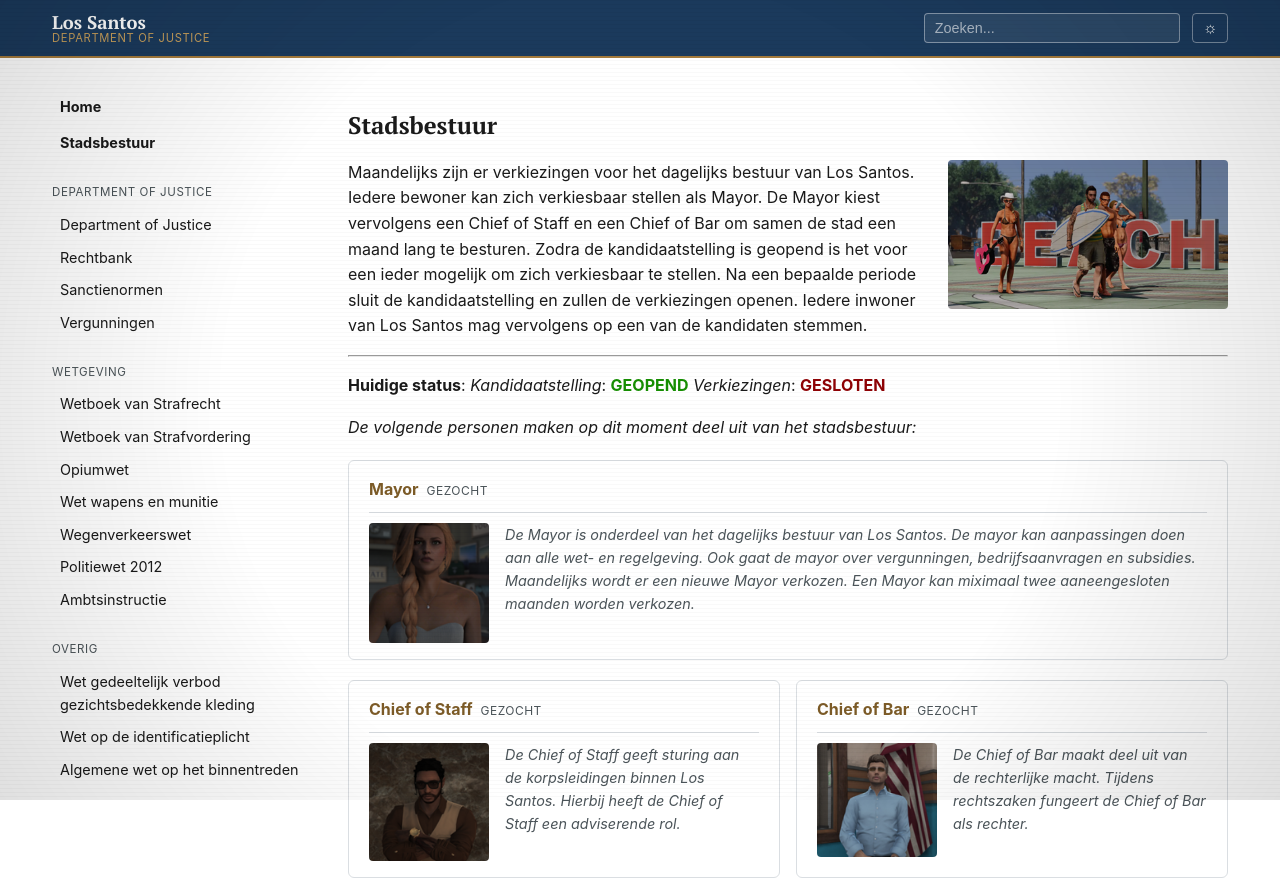
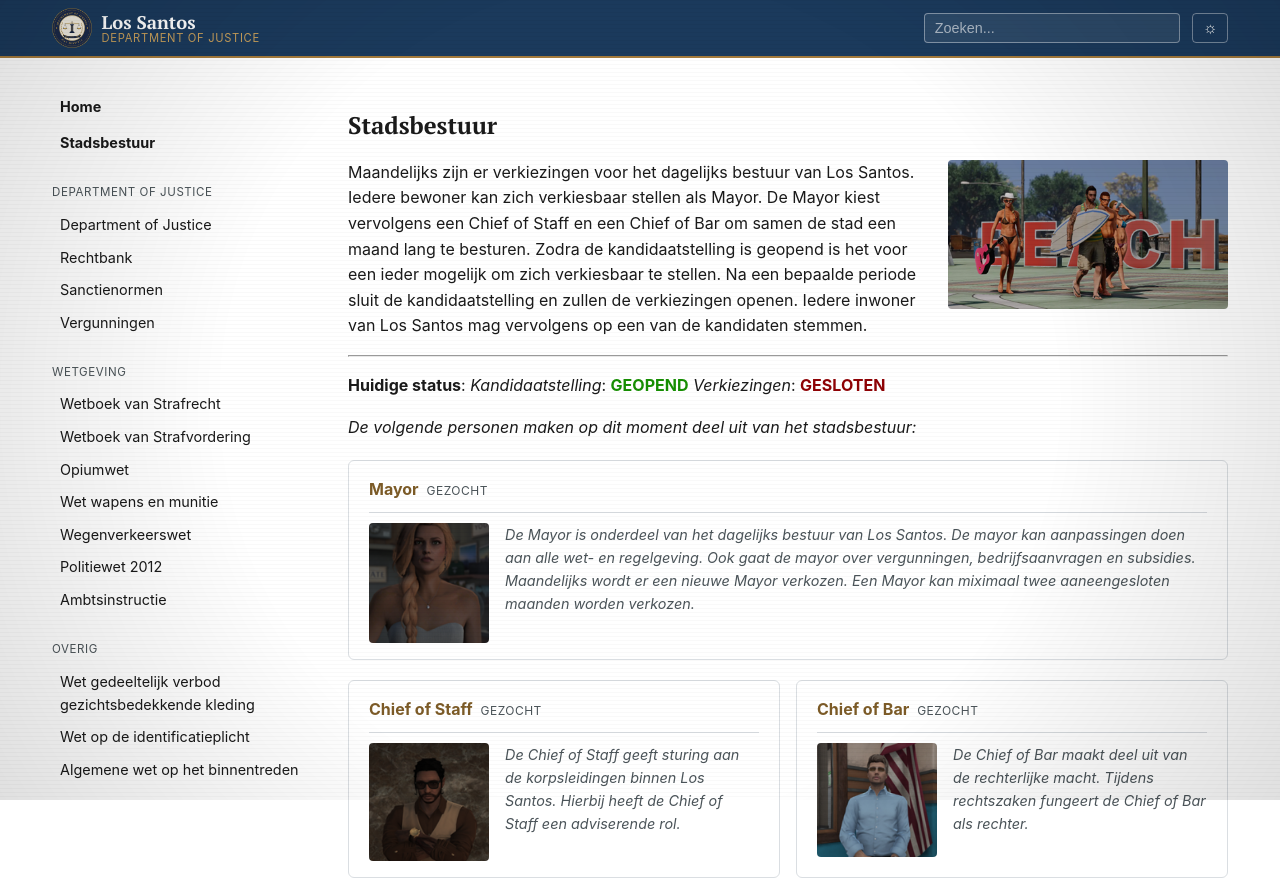
Before and after one commit to NLDenny/wetboek, an Astro site: page /stadsbestuur in a window 1280 px wide. Shown: the top 881 px of the page. Built offline with nearby package versions, Linux system fonts and the light colour scheme; Astro itself is replaced by a stand-in of ours; some packages are replaced by stand-ins of ours.

Commit message:
Vervang DOJ-logo door nieuw zegel en voeg het toe aan de header
Nieuw aangeleverde "Department of Justice"-zegel (navy/goud, Los
Santos - 1901, Fiat Justitia) vervangt de oude foto op de DOJ-pagina
en verschijnt nu ook als klein icoon naast de sitenaam in de header.

Co-Authored-By: Claude Sonnet 5 <noreply@anthropic.com>

```diff
--- a/src/components/Header.astro
+++ b/src/components/Header.astro
@@ -1,13 +1,18 @@
 ---
+import { Image } from 'astro:assets';
 import ThemeToggle from './ThemeToggle.astro';
 import SearchBox from './SearchBox.astro';
+import dojSeal from '../assets/img/doj-seal.png';
 ---
 
 <header class="site-header">
   <div class="site-header__inner">
     <a class="site-header__brand" href="/">
-      <span class="site-header__title">Los Santos</span>
-      <span class="site-header__subtitle">Department of Justice</span>
+      <Image src={dojSeal} alt="" width={40} height={40} class="site-header__seal" />
+      <span class="site-header__brand-text">
+        <span class="site-header__title">Los Santos</span>
+        <span class="site-header__subtitle">Department of Justice</span>
+      </span>
     </a>
     <nav class="site-header__actions">
       <SearchBox />
@@ -39,10 +44,21 @@ import SearchBox from './SearchBox.astro';
 
   .site-header__brand {
     display: flex;
+    align-items: center;
+    gap: 0.6rem;
+    text-decoration: none;
+    color: var(--color-header-text);
+  }
+
+  .site-header__seal {
+    flex-shrink: 0;
+    display: block;
+  }
+
+  .site-header__brand-text {
+    display: flex;
     flex-direction: column;
     line-height: 1.1;
-    text-decoration: none;
-    color: var(--color-header-text);
   }
 
   .site-header__title {
--- a/src/content/doj/doj.mdx
+++ b/src/content/doj/doj.mdx
@@ -6,7 +6,7 @@ order: 1
 import { Image } from 'astro:assets';
 import RoleCard from '../../components/RoleCard.astro';
 import CardGrid from '../../components/CardGrid.astro';
-import dojImage from '../../assets/img/doj.webp';
+import dojImage from '../../assets/img/doj-seal.png';
 import mayorImage from '../../assets/img/mayor.webp';
 import rechterImage from '../../assets/img/rechter.webp';
 
```
Also changed, not shown: src/assets/img/doj-seal.png (added), src/assets/img/doj.webp (deleted).
